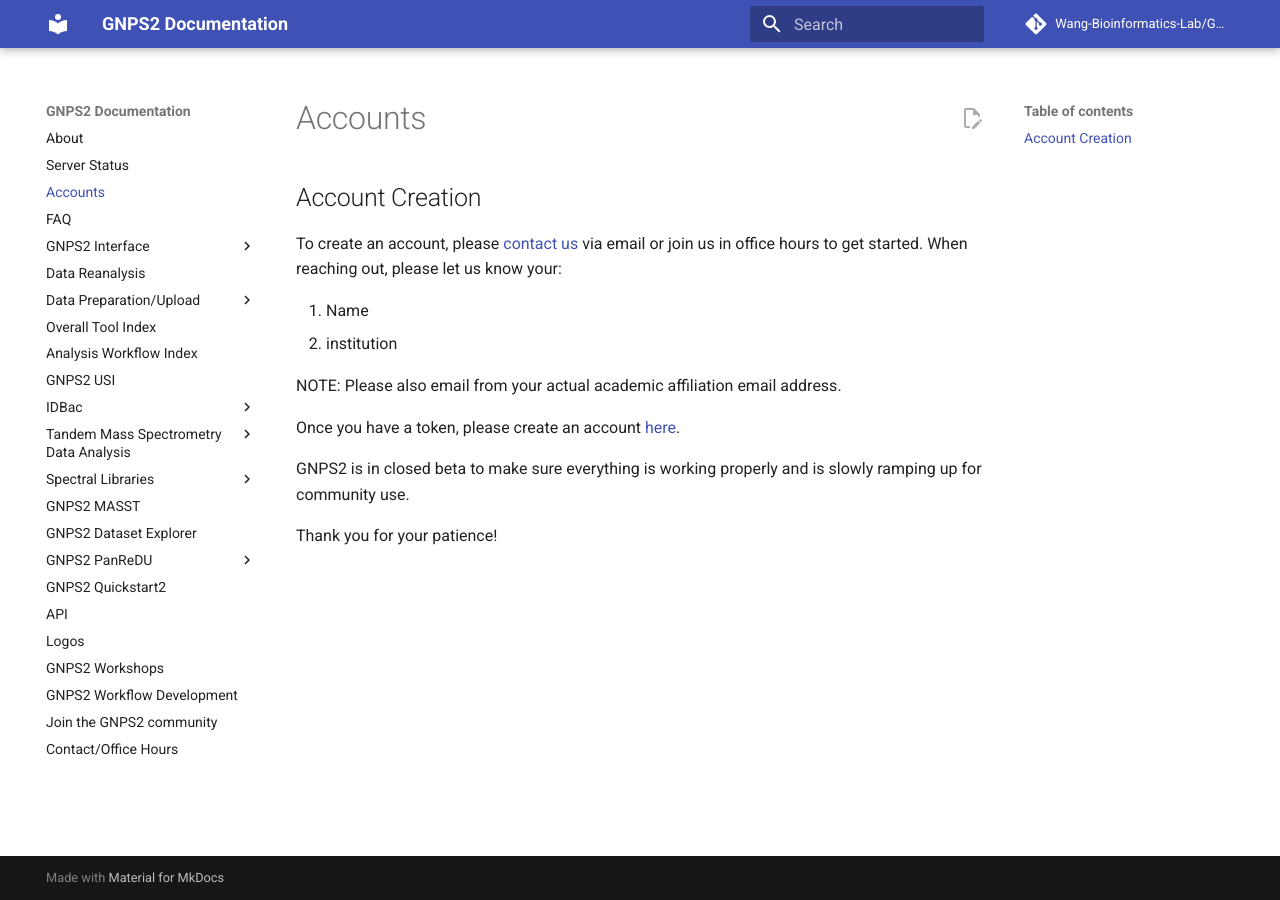
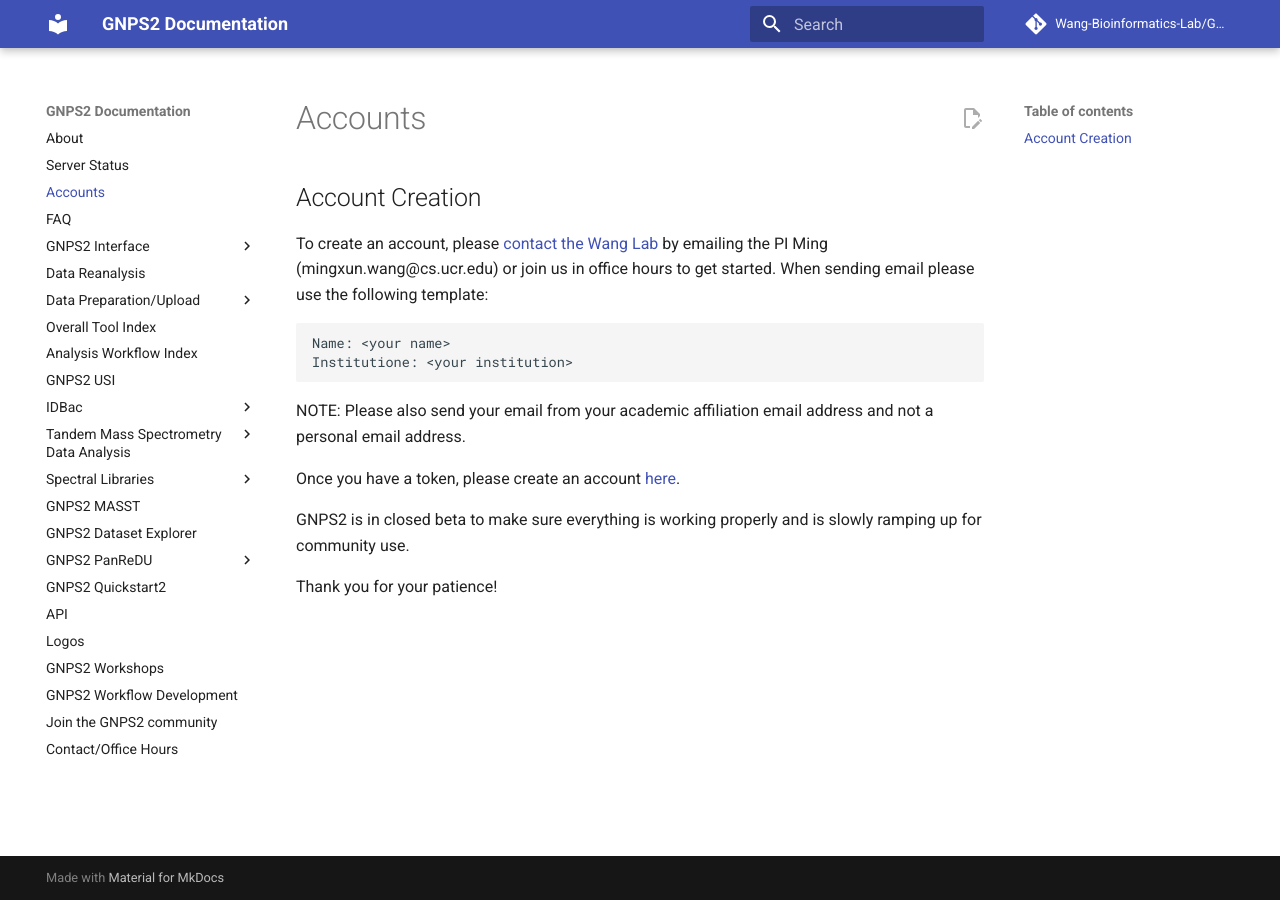
Before and after one commit to Wang-Bioinformatics-Lab/GNPS2_Documentation, an MkDocs documentation site: the page built from docs/accounts.md, in a window 1280 px wide. Built offline with MkDocs 1.6.1 and Material for MkDocs 9.7.7, drawn with Linux system fonts in a browser that asks for light colours; comment, search, counter and statistics services are not loaded.

Commit message:
Update accounts.md

````diff
--- a/docs/accounts.md
+++ b/docs/accounts.md
@@ -1,11 +1,13 @@
 ## Account Creation
 
-To create an account, please [contact us](contact.md) via email or join us in office hours to get started. When reaching out, please let us know your:
+To create an account, please [contact the Wang Lab](contact.md) by emailing the PI Ming (mingxun.wang@cs.ucr.edu) or join us in office hours to get started. When sending email please use the following template:
 
-1. Name
-2. institution
+```
+Name: <your name>
+Institutione: <your institution>
+```
 
-NOTE: Please also email from your actual academic affiliation email address.
+NOTE: Please also send your email from your academic affiliation email address and not a personal email address.
 
 Once you have a token, please create an account [here](https://gnps2.org/user/signup).
 
````
